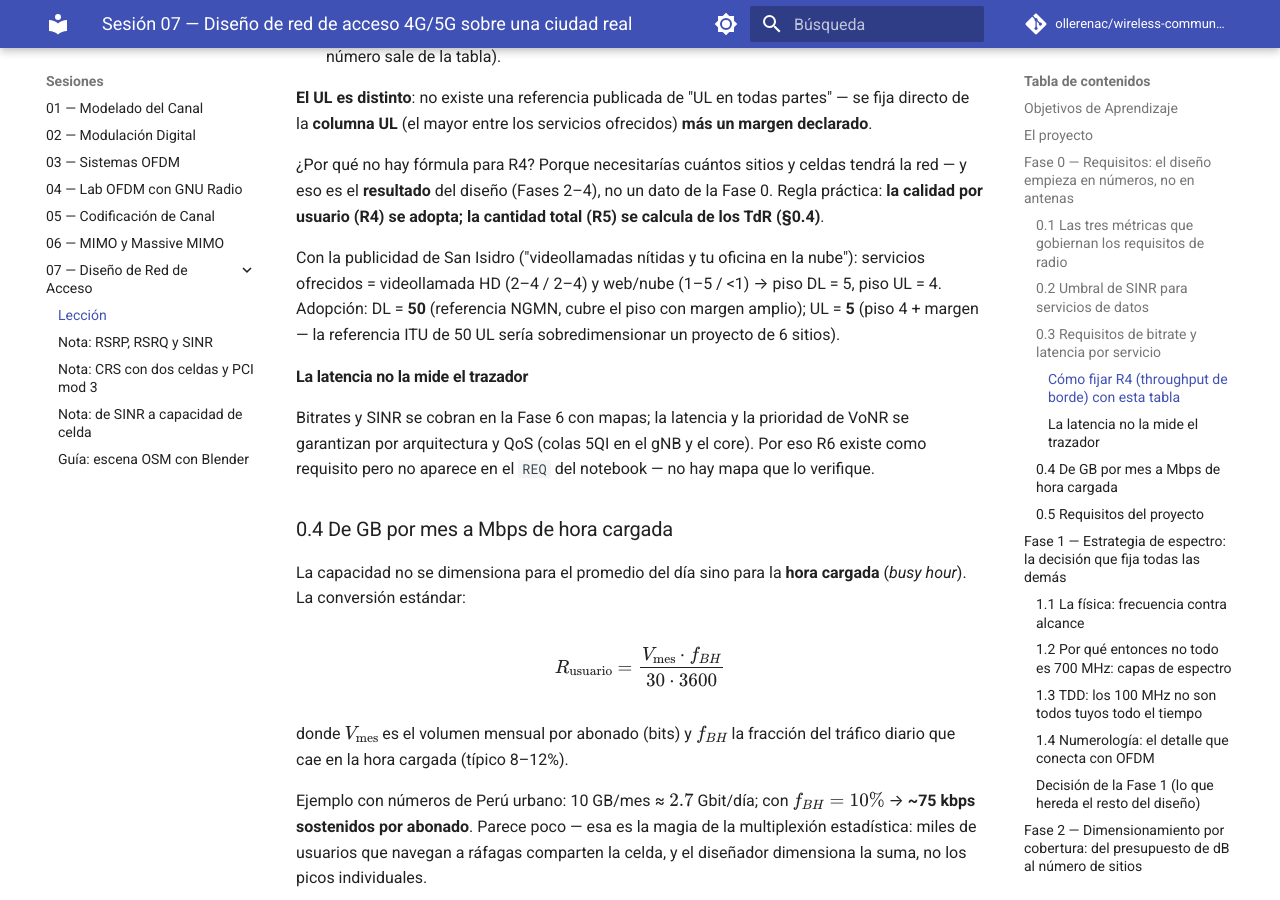
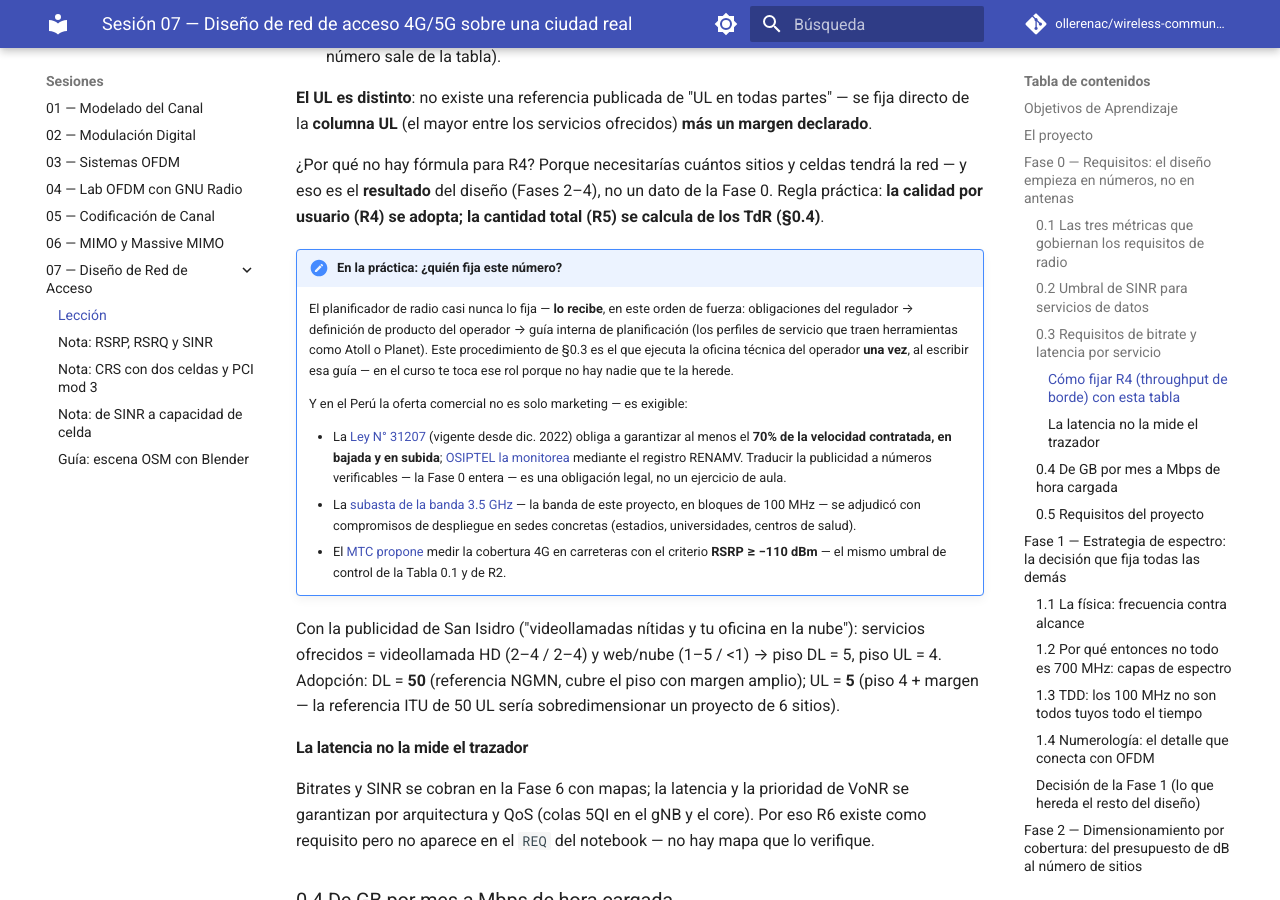
Before and after one commit to ollerenac/wireless-communication-systems, an MkDocs documentation site: the page built from docs/sessions/07-network-design/index.md, in a window 1280 px wide and 900 px high, scrolled down 5095 px. Built offline with MkDocs 1.6.1 and Material for MkDocs 9.7.7, drawn with Linux system fonts in a browser that asks for light colours; comment, search, counter and statistics services are not loaded.

Commit message:
docs(07-network-design): 'En la práctica' note in §0.3 with verified Peruvian sources
Who sets the edge-throughput target in real life: regulator -> product
definition -> operator planning guideline (Atoll/Planet service profiles);
§0.3 is the guideline-writing step, executed once by the CTO office.

Peru-specific, all web-verified:
- Ley 31207 (in force Dec 2022): >=70% of contracted speed guaranteed,
  DL and UL, monitored by OSIPTEL (RENAMV) — translating the commercial
  offer into verifiable numbers is a legal obligation
- MTC 3.5 GHz auction (the course band, 100 MHz blocks) awarded with
  deployment commitments at specific venues
- MTC proposal: 4G road coverage measured as RSRP >= -110 dBm — the same
  control threshold as Tabla 0.1 / R2

Co-Authored-By: Claude Fable 5 <noreply@anthropic.com>
Claude-Session: https://claude.ai/code/session_01DwhbKVUZCFgUhxaWRkBL6Y

```diff
--- a/docs/sessions/07-network-design/index.md
+++ b/docs/sessions/07-network-design/index.md
@@ -246,6 +246,33 @@ los servicios ofrecidos) **más un margen declarado**.
 celdas tendrá la red — y eso es el **resultado** del diseño (Fases
 2–4), no un dato de la Fase 0. Regla práctica: **la calidad por usuario
 (R4) se adopta; la cantidad total (R5) se calcula de los TdR (§0.4)**.
+
+!!! note "En la práctica: ¿quién fija este número?"
+
+    El planificador de radio casi nunca lo fija — **lo recibe**, en este
+    orden de fuerza: obligaciones del regulador → definición de producto
+    del operador → guía interna de planificación (los perfiles de
+    servicio que traen herramientas como Atoll o Planet). Este
+    procedimiento de §0.3 es el que ejecuta la oficina técnica del
+    operador **una vez**, al escribir esa guía — en el curso te toca
+    ese rol porque no hay nadie que te la herede.
+
+    Y en el Perú la oferta comercial no es solo marketing — es exigible:
+
+    - La [Ley N° 31207](https://lpderecho.pe/ley-internet-70-velocidad-minima/)
+      (vigente desde dic. 2022) obliga a garantizar al menos el **70% de
+      la velocidad contratada, en bajada y en subida**;
+      [OSIPTEL la monitorea](https://www.osiptel.gob.pe/portal-del-usuario/noticias/osiptel-adecua-reglamento-de-calidad-para-garantizar-el-70-de-velocidad-minima-en-servicio-de-internet-de-banda-ancha/)
+      mediante el registro RENAMV. Traducir la publicidad a números
+      verificables — la Fase 0 entera — es una obligación legal, no un
+      ejercicio de aula.
+    - La [subasta de la banda 3.5 GHz](https://www.gob.pe/institucion/mtc/noticias/1249724-peru-avanza-hacia-la-era-del-5g-mtc-oficializa-resultados-de-la-subasta-de-espectro-en-la-banda-3-5-ghz)
+      — la banda de este proyecto, en bloques de 100 MHz — se adjudicó
+      con compromisos de despliegue en sedes concretas (estadios,
+      universidades, centros de salud).
+    - El [MTC propone](https://mobiletime.la/noticias/03/08/2026/peru-cobertura-movil-carreteras/)
+      medir la cobertura 4G en carreteras con el criterio **RSRP ≥ −110
+      dBm** — el mismo umbral de control de la Tabla 0.1 y de R2.
 
 Con la publicidad de San Isidro ("videollamadas nítidas y tu oficina
 en la nube"): servicios ofrecidos = videollamada HD (2–4 / 2–4) y
```
